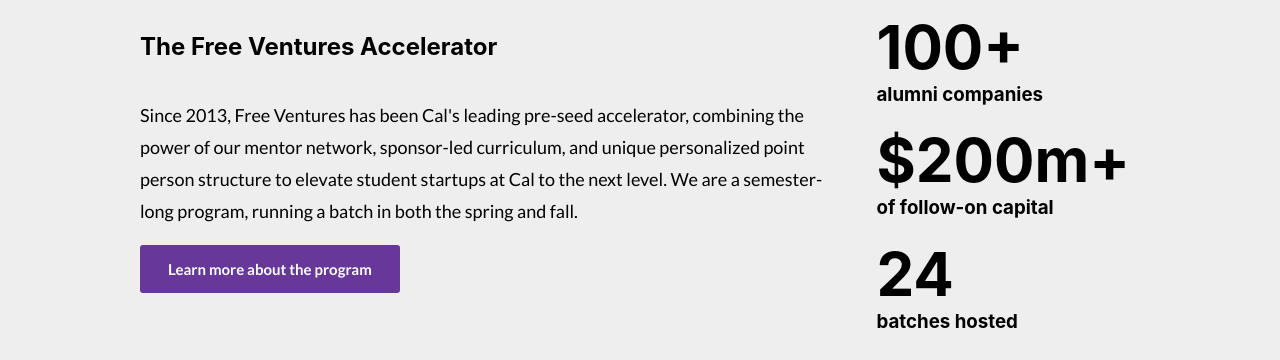
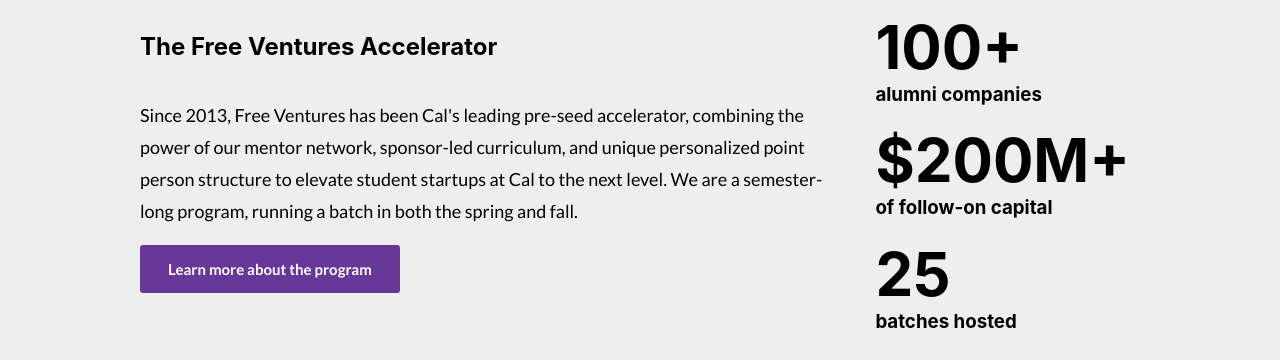
Before and after one commit to Free-Ventures-Cal/website, a React (Create React App) app: page / in a window 1280 px wide. Shown: the part 920-1280 px from the top of the page. Built offline with nearby package versions, Linux system fonts and the light colour scheme.

Commit message:
batch number update.

```diff
--- a/src/Components/Home.js
+++ b/src/Components/Home.js
@@ -384,10 +384,10 @@
               <span className="bigNumber">100+</span> alumni companies
             </h3>
             <h3>
-              <span className="bigNumber">$200m+</span> of follow-on capital
+              <span className="bigNumber">$200M+</span> of follow-on capital
             </h3>
             <h3>
-              <span className="bigNumber">24</span> batches hosted
+              <span className="bigNumber">25</span> batches hosted
             </h3>
           </div>
         </div>
```
